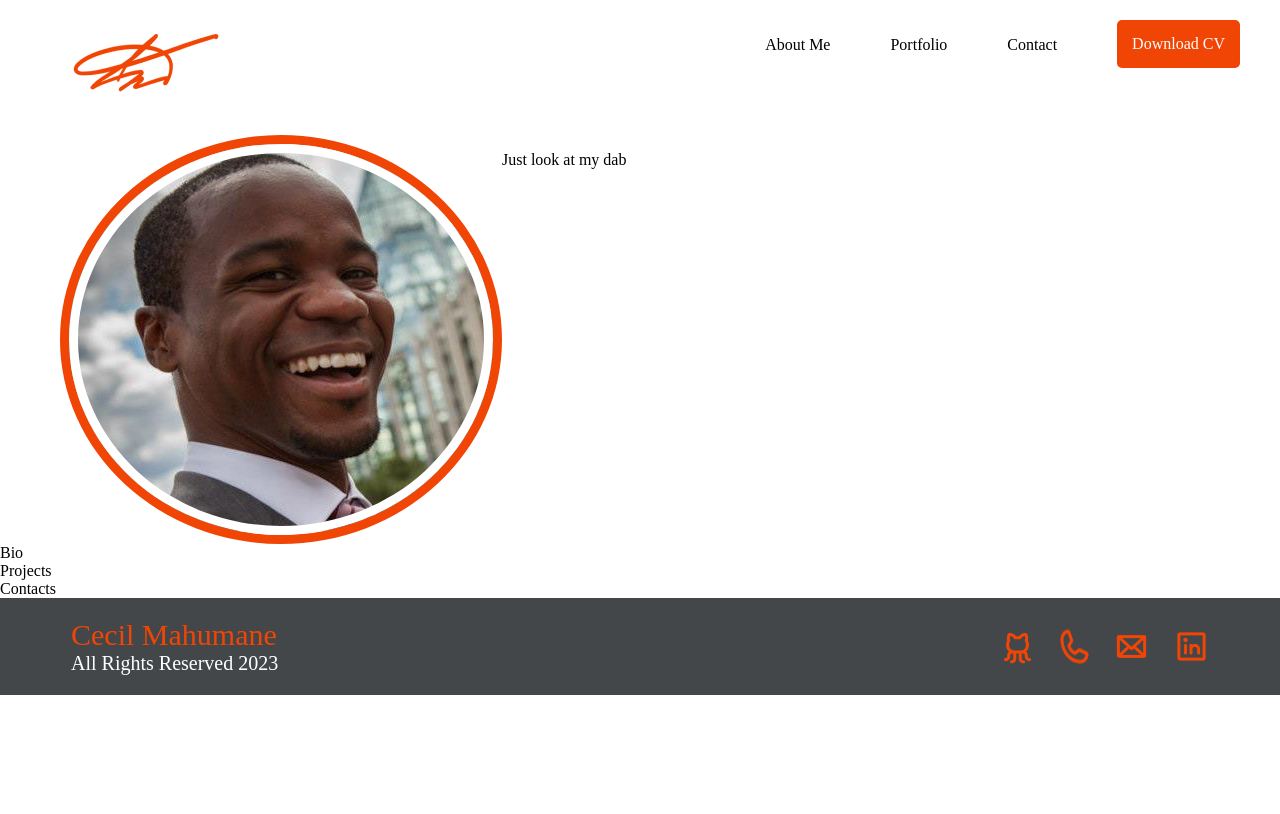
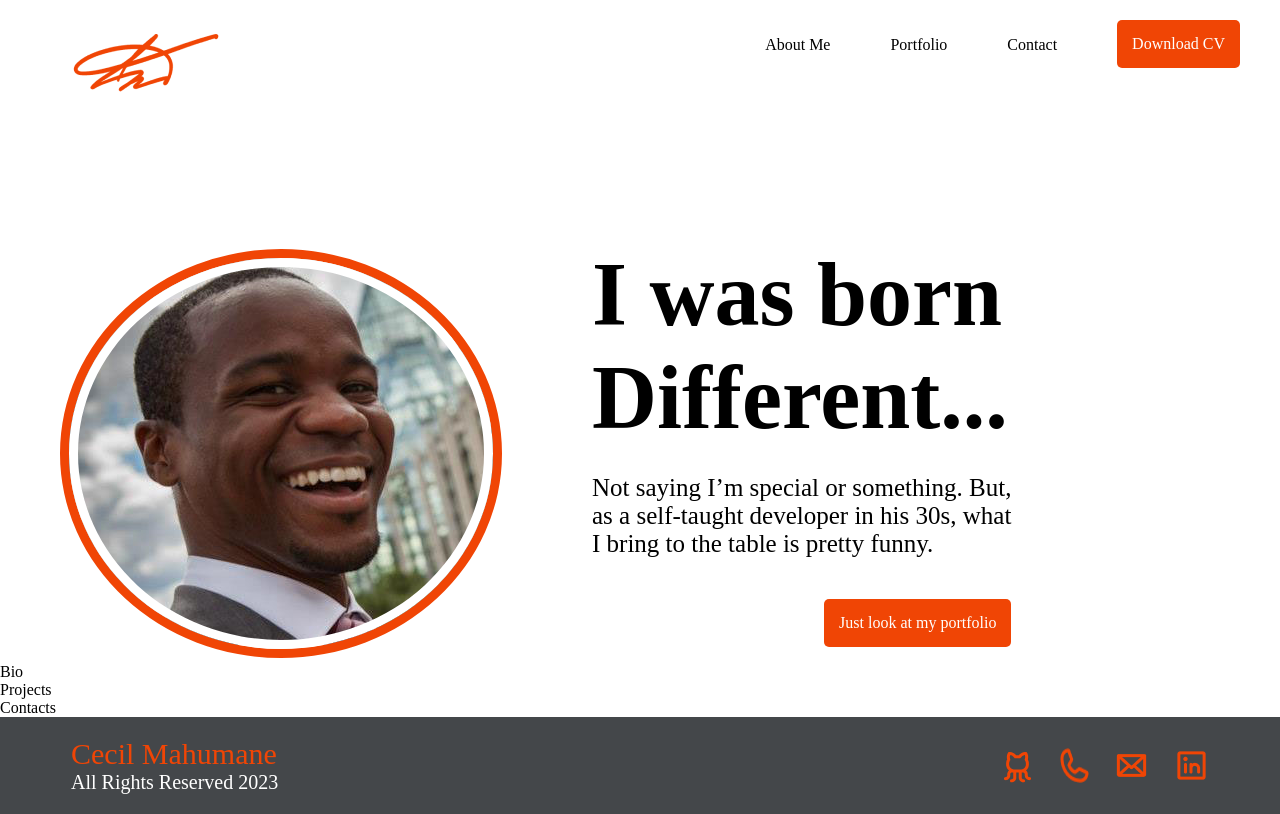
Before and after one commit to cecmahumane/portfolio-home, a React (Create React App) app: page / in a window 1280 px wide. Built offline with nearby package versions, Linux system fonts and the light colour scheme.

Commit message:
Hero section added to

```diff
--- a/src/App.css
+++ b/src/App.css
@@ -71,6 +71,8 @@ body {
 .photo-hero-text {
   display: flex;
   margin-left: 60px;
+  margin-top: 108px;
+  align-items: center;
 }
 
 .photo {
@@ -91,3 +93,29 @@ body {
   border: 9px solid white;
   border-radius: 50%;
 }
+
+.hero-text-button {
+  margin-left: 90px;
+  justify-content: space-between;
+}
+
+.hero-quote {
+  font-size: 25px;
+}
+
+.line1, .line2 {
+  font-size: 90px;
+  margin: 0px;
+}
+
+.portfolio-button {
+  display:flex;
+}
+
+.portfolio-button p {
+  margin-left: auto;
+  background-color: #F04505;
+  color: #FFFFFF;
+  padding: 15px 15px;
+  border-radius: 5px;
+}
--- a/src/Components/HeroSection.js
+++ b/src/Components/HeroSection.js
@@ -4,11 +4,16 @@ const HeroSection = () => {
   return (
     <div className='photo-hero-text'>
       <div className='photo'>
-        <img src='/images/headshot.jpg' alt=''/>
+        <img src='/images/headshot.jpg' alt='Smiling male'/>
       </div>
       <div className='hero-text-button'>
+        <h2 className='line1'>I was born</h2>
+        <h2 className='line2'>Different...</h2>
+        <p className='hero-quote'>Not saying I’m special or something. But, <br/>
+          as a self-taught developer in his 30s, what <br/>
+          I bring to the table is pretty funny.</p>
         <div className='portfolio-button'>
-          <p>Just look at my dab</p>
+          <p>Just look at my portfolio</p>
         </div>
       </div>
     </div>
```
